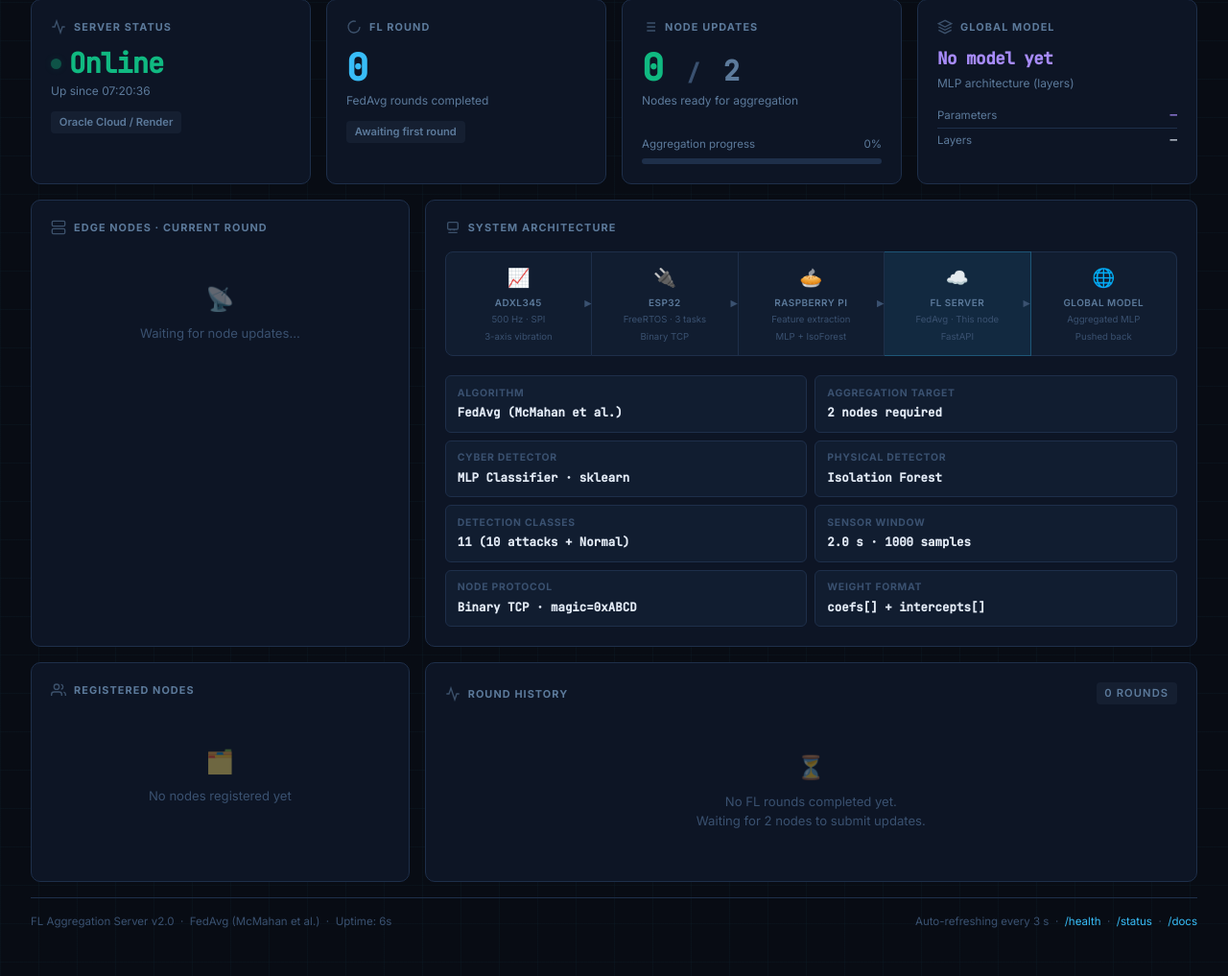
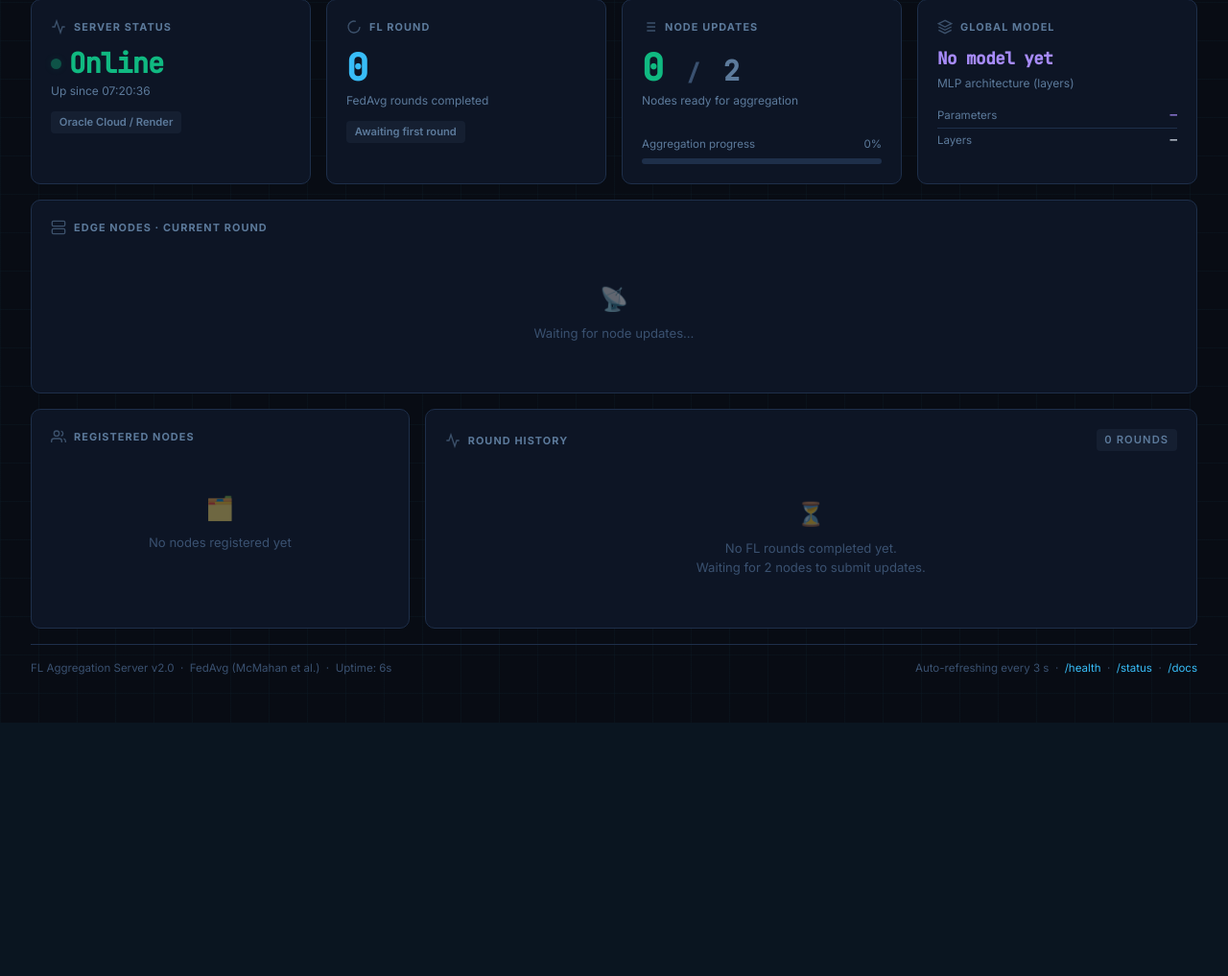
Before and after one commit to christianmutiwadirwa-crypto/Federated-Edge-Computing, a FastAPI app: page / in a window 1280 px wide. Shown: the part 198-1215 px from the top of the page at 96% size. After the commit the page ends 901 px from the top, so only its background shows below. Run offline with FastAPI, Linux system fonts and the light colour scheme; data that the repository does not hold is empty.

Commit message:
ui: remove system architecture diagram card from dashboard

```diff
--- a/federated_server/templates/index.html
+++ b/federated_server/templates/index.html
@@ -714,12 +714,12 @@
     </div><!-- /row 1 -->
 
     <!-- ========================================================
-         ROW 2: PENDING NODES | SYSTEM INFO | ARCH DIAGRAM
+         ROW 2: PENDING NODES
     ======================================================== -->
     <div class="grid-12" style="margin-bottom: 1rem;">
 
         <!-- Edge Nodes -->
-        <div class="card col-4">
+        <div class="card col-12">
             <div class="card-label">
                 <svg class="icon" width="16" height="16" viewBox="0 0 24 24" fill="none" stroke="currentColor" stroke-width="2"><rect x="2" y="2" width="20" height="8" rx="2"/><rect x="2" y="14" width="20" height="8" rx="2"/><line x1="6" y1="6" x2="6.01" y2="6"/><line x1="6" y1="18" x2="6.01" y2="18"/></svg>
                 Edge Nodes · Current Round
@@ -729,83 +729,6 @@
                 <div class="empty-state" id="node-empty">
                     <span>📡</span>
                     Waiting for node updates…
-                </div>
-            </div>
-        </div>
-
-        <!-- System Architecture Diagram -->
-        <div class="card col-8">
-            <div class="card-label">
-                <svg class="icon" width="16" height="16" viewBox="0 0 24 24" fill="none" stroke="currentColor" stroke-width="2"><path d="M4 6a2 2 0 012-2h12a2 2 0 012 2v7a2 2 0 01-2 2H6a2 2 0 01-2-2V6z"/><path d="M14 15v2M8 15v2M12 17h.01M5 20h14"/></svg>
-                System Architecture
-            </div>
-            <div class="arch-pipeline">
-                <div class="arch-node">
-                    <span class="arch-icon">📈</span>
-                    <div class="arch-label">ADXL345</div>
-                    <div class="arch-sub">500 Hz · SPI</div>
-                    <div class="arch-sub">3-axis vibration</div>
-                </div>
-                <div class="arch-node">
-                    <span class="arch-icon">🔌</span>
-                    <div class="arch-label">ESP32</div>
-                    <div class="arch-sub">FreeRTOS · 3 tasks</div>
-                    <div class="arch-sub">Binary TCP</div>
-                </div>
-                <div class="arch-node">
-                    <span class="arch-icon">🥧</span>
-                    <div class="arch-label">Raspberry Pi</div>
-                    <div class="arch-sub">Feature extraction</div>
-                    <div class="arch-sub">MLP + IsoForest</div>
-                </div>
-                <div class="arch-node highlighted">
-                    <span class="arch-icon">☁️</span>
-                    <div class="arch-label">FL Server</div>
-                    <div class="arch-sub">FedAvg · This node</div>
-                    <div class="arch-sub">FastAPI</div>
-                </div>
-                <div class="arch-node">
-                    <span class="arch-icon">🌐</span>
-                    <div class="arch-label">Global Model</div>
-                    <div class="arch-sub">Aggregated MLP</div>
-                    <div class="arch-sub">Pushed back</div>
-                </div>
-            </div>
-
-            <div style="margin-top: 1.25rem;">
-                <div class="spec-grid">
-                    <div class="spec-item">
-                        <div class="spec-key">Algorithm</div>
-                        <div class="spec-val">FedAvg (McMahan et al.)</div>
-                    </div>
-                    <div class="spec-item">
-                        <div class="spec-key">Aggregation Target</div>
-                        <div class="spec-val" id="spec-agg-target">2 nodes required</div>
-                    </div>
-                    <div class="spec-item">
-                        <div class="spec-key">Cyber Detector</div>
-                        <div class="spec-val">MLP Classifier · sklearn</div>
-                    </div>
-                    <div class="spec-item">
-                        <div class="spec-key">Physical Detector</div>
-                        <div class="spec-val">Isolation Forest</div>
-                    </div>
-                    <div class="spec-item">
-                        <div class="spec-key">Detection Classes</div>
-                        <div class="spec-val">11 (10 attacks + Normal)</div>
-                    </div>
-                    <div class="spec-item">
-                        <div class="spec-key">Sensor Window</div>
-                        <div class="spec-val">2.0 s · 1000 samples</div>
-                    </div>
-                    <div class="spec-item">
-                        <div class="spec-key">Node Protocol</div>
-                        <div class="spec-val">Binary TCP · magic=0xABCD</div>
-                    </div>
-                    <div class="spec-item">
-                        <div class="spec-key">Weight Format</div>
-                        <div class="spec-val">coefs[] + intercepts[]</div>
-                    </div>
                 </div>
             </div>
         </div>
@@ -986,7 +909,6 @@ function updateAll(data) {
     updateNodeList(data);
     updateRegistry(data);
     updateHistory(data);
-    updateSpecAggTarget(data);
 }
 
 function updateServerCard(data) {
```
